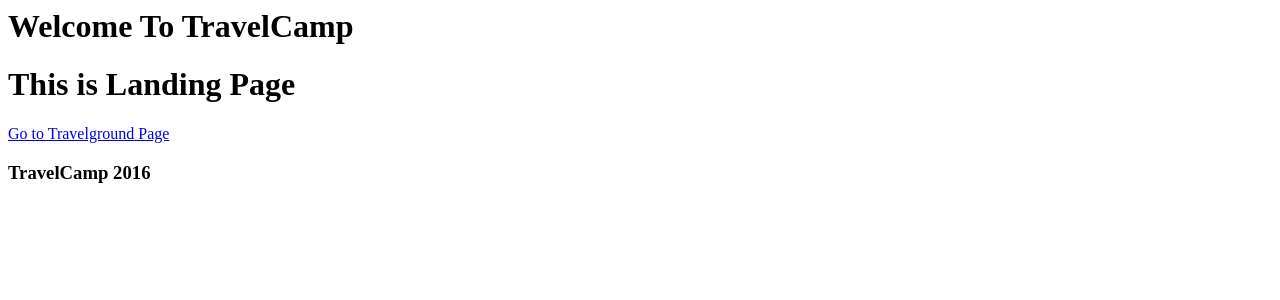
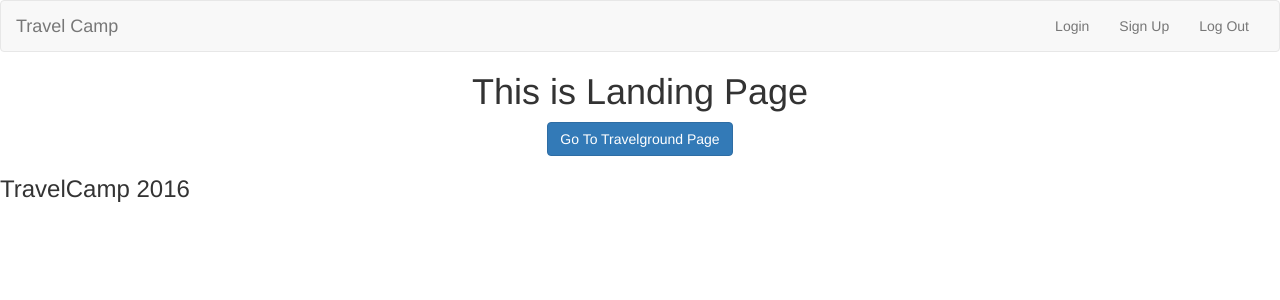
Before and after one commit to akshaybhatia10/imad-2016-app-heroku, a Node server app: page / in a window 1280 px wide. Shown: the top 300 px of the page. Run offline with Node 20, Linux system fonts and the light colour scheme; some libraries are stand-ins or nearby versions.

Commit message:
navbar added to header file

```diff
--- a/views/partials/header.ejs
+++ b/views/partials/header.ejs
@@ -1 +1,23 @@
-<h1>Welcome To TravelCamp</h1>
+<!DOCTYPE html >
+<html>
+
+<head>
+    <title>Travel Camp</title>
+    <link rel="stylesheet" href="https://maxcdn.bootstrapcdn.com/bootstrap/3.3.7/css/bootstrap.min.css" </head>
+
+    <body>
+        <nav class="navbar navbar-default style=color:blue;">
+            <div class="container-fluid">
+                <div class="navbar-header">
+                    <a href "/" class="navbar-brand">Travel Camp</a>
+                </div>
+                <div class="collapse navbar-collapse">
+                    <ul class="nav navbar-right navbar-nav">
+                        <li><a href="/">Login</a></li>
+                        <li><a href="/">Sign Up</a></li>
+                        <li><a href="/">Log Out</a></li>
+                    </ul>
+                </div>
+            </div>
+
+        </nav>
```
